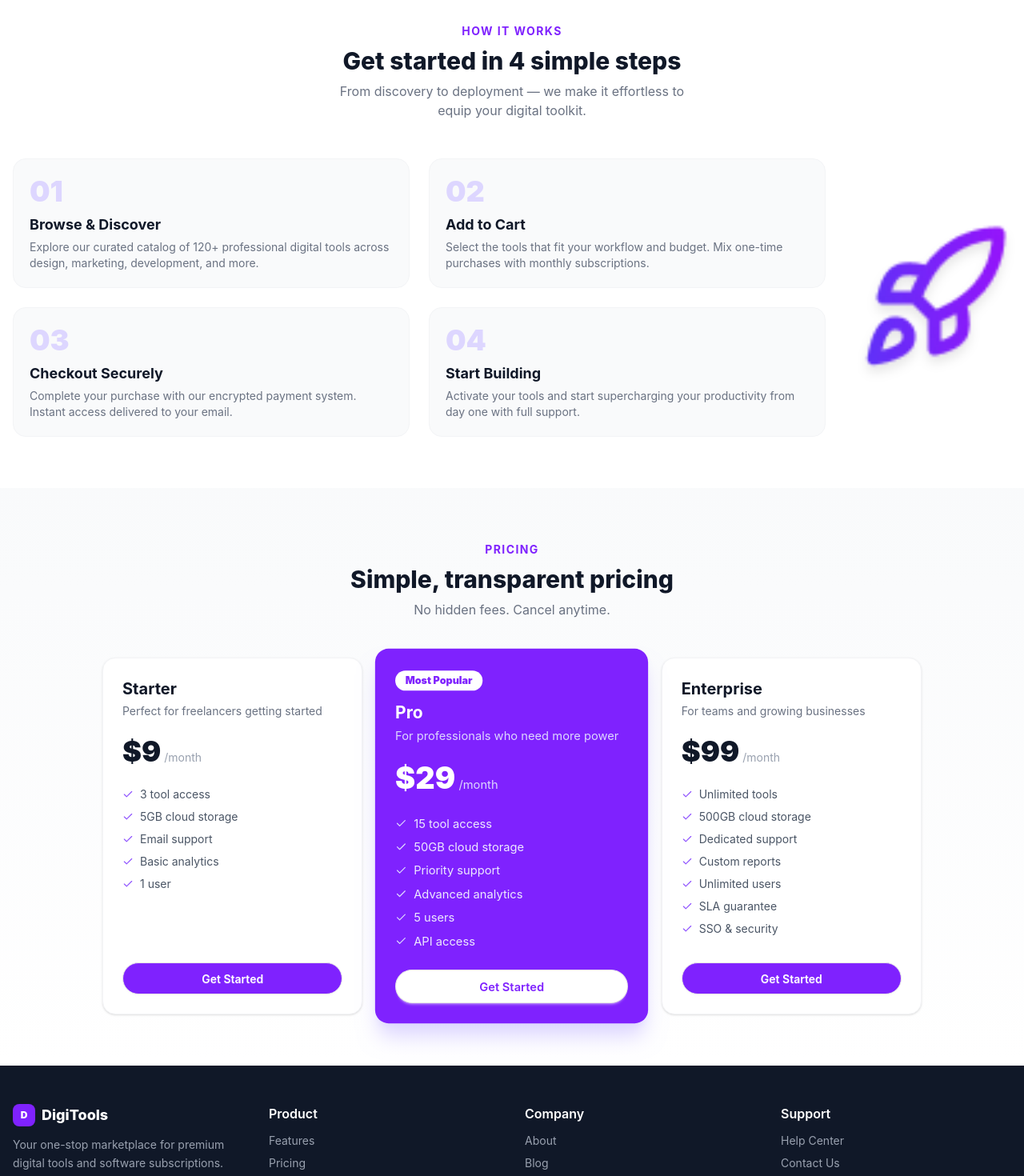
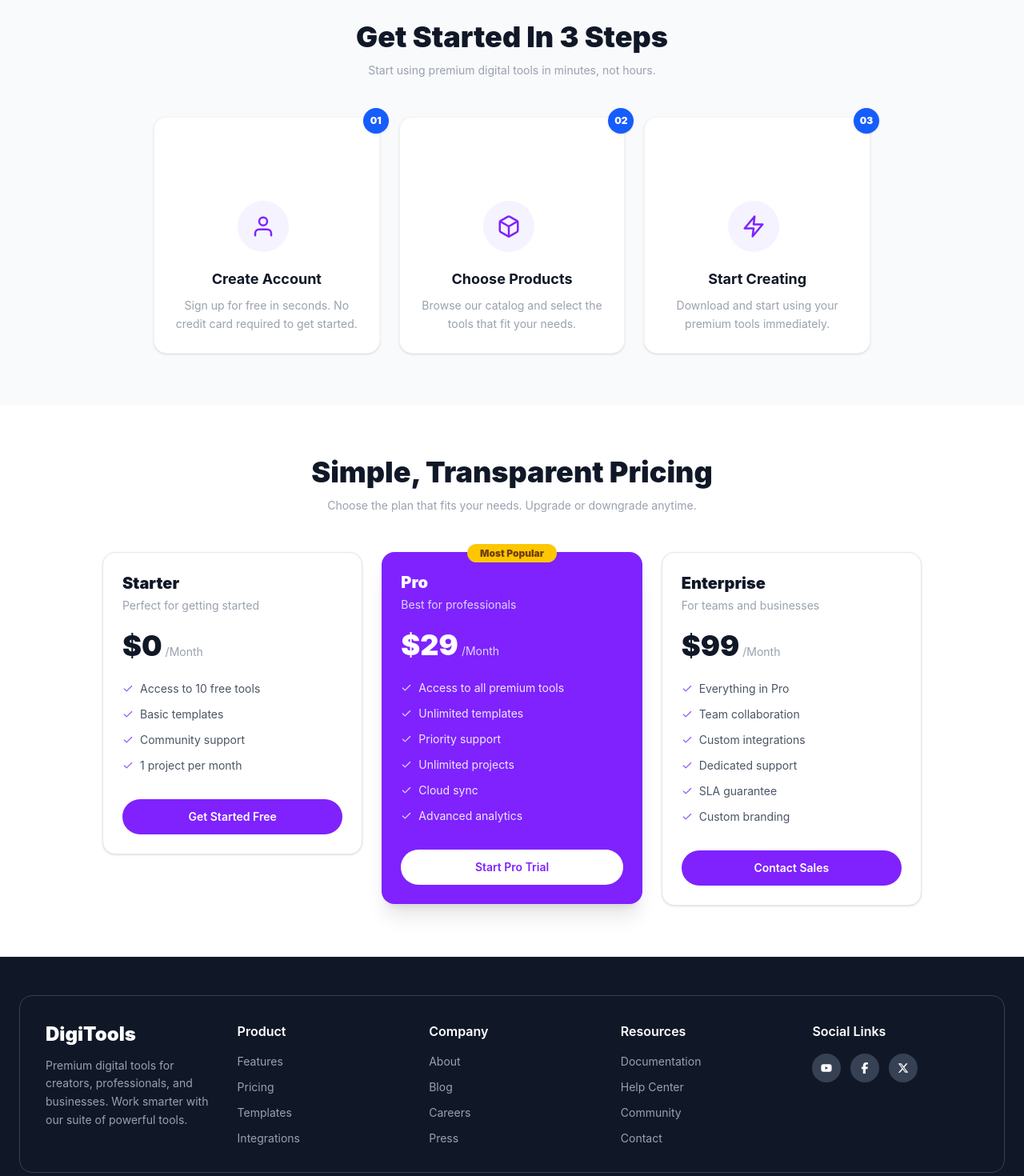
Before and after one commit to NourinDina395/web-course-assignment6, a React (Vite) app: page / in a window 1280 px wide. Shown: the part 2160-3630 px from the top of the page at 80% size. Built offline with nearby package versions, Linux system fonts and the light colour scheme.

Commit message:
completed pricing

```diff
--- a/src/App.jsx
+++ b/src/App.jsx
@@ -7,6 +7,7 @@ import MainSection from "./components/Products/MainSection";
 import Steps from "./components/Steps/Steps";
 import Pricing from "./components/Pricing/Pricing";
 import Footer from "./components/Footer/Footer";
+import CTA from "./components/CTA/CTA";
 import { ToastContainer } from "react-toastify";
 import "react-toastify/dist/ReactToastify.css";
 
--- /dev/null
+++ b/src/components/CTA/CTA.jsx
@@ -0,0 +1,35 @@
+import React from "react";
+
+const CTA = () => {
+  return (
+    <section className="bg-violet-600 py-16">
+      <div className="container mx-auto px-4 text-center">
+        <h2 className="text-4xl font-black text-white mb-4">
+          Ready To Transform Your Workflow?
+        </h2>
+        <p className="text-violet-200 text-sm mb-8 leading-relaxed">
+          Join thousands of professionals who are already using Digitools to work smarter.
+          <br />
+          Start your free trial today.
+        </p>
+
+        {/* Buttons */}
+        <div className="flex items-center justify-center gap-4 mb-6">
+          <button className="bg-white text-violet-600 hover:bg-violet-50 font-semibold px-7 py-3 rounded-full transition-colors text-sm">
+            Explore Products
+          </button>
+          <button className="border border-white text-white hover:bg-violet-700 font-semibold px-7 py-3 rounded-full transition-colors text-sm">
+            View Pricing
+          </button>
+        </div>
+
+        {/* Note */}
+        <p className="text-violet-300 text-xs">
+          14-day free trial • No credit card required • Cancel anytime
+        </p>
+      </div>
+    </section>
+  );
+};
+
+export default CTA;
--- a/src/components/Footer/Footer.jsx
+++ b/src/components/Footer/Footer.jsx
@@ -1,55 +1,101 @@
 import React from "react";
+import { FaYoutube, FaFacebookF, FaXTwitter } from "react-icons/fa6";
 
 const Footer = () => {
   return (
-    <footer className="bg-gray-900 text-gray-400 py-12">
-      <div className="container mx-auto px-4">
-        <div className="grid grid-cols-2 md:grid-cols-4 gap-8 mb-10">
+    <footer className="bg-gray-900">
+
+      {/* Main footer */}
+      <div className="container mx-auto px-6 py-12">
+        <div className="border border-gray-700 rounded-2xl p-8">
+          <div className="grid grid-cols-2 md:grid-cols-5 gap-8">
+
+            {/* Logo & desc */}
             <div className="col-span-2 md:col-span-1">
-            <div className="flex items-center gap-2 mb-3">
-              <div className="w-7 h-7 bg-violet-600 rounded-lg flex items-center justify-center">
-                <span className="text-white font-black text-xs">D</span>
-              </div>
-              <span className="text-white font-extrabold text-lg">DigiTools</span>
-            </div>
-            <p className="text-sm leading-relaxed">
-              Your one-stop marketplace for premium digital tools and software subscriptions.
+              <h3 className="text-white text-2xl font-black mb-3">DigiTools</h3>
+              <p className="text-gray-400 text-sm leading-relaxed">
+                Premium digital tools for creators, professionals, and businesses. Work smarter with our suite of powerful tools.
               </p>
             </div>
 
+            {/* Product */}
             <div>
-            <h4 className="text-white font-semibold mb-3">Product</h4>
-            <ul className="space-y-2 text-sm">
-              {["Features", "Pricing", "Changelog", "Roadmap"].map((l) => (
-                <li key={l}><a href="#" className="hover:text-white transition-colors">{l}</a></li>
-              ))}
+              <h4 className="text-white font-semibold mb-4">Product</h4>
+              <ul className="space-y-3 text-sm text-gray-400">
+                <li><a href="#" className="hover:text-white transition-colors">Features</a></li>
+                <li><a href="#" className="hover:text-white transition-colors">Pricing</a></li>
+                <li><a href="#" className="hover:text-white transition-colors">Templates</a></li>
+                <li><a href="#" className="hover:text-white transition-colors">Integrations</a></li>
               </ul>
             </div>
 
+            {/* Company */}
             <div>
-            <h4 className="text-white font-semibold mb-3">Company</h4>
-            <ul className="space-y-2 text-sm">
-              {["About", "Blog", "Careers", "Press"].map((l) => (
-                <li key={l}><a href="#" className="hover:text-white transition-colors">{l}</a></li>
-              ))}
+              <h4 className="text-white font-semibold mb-4">Company</h4>
+              <ul className="space-y-3 text-sm text-gray-400">
+                <li><a href="#" className="hover:text-white transition-colors">About</a></li>
+                <li><a href="#" className="hover:text-white transition-colors">Blog</a></li>
+                <li><a href="#" className="hover:text-white transition-colors">Careers</a></li>
+                <li><a href="#" className="hover:text-white transition-colors">Press</a></li>
               </ul>
             </div>
 
+            {/* Resources */}
             <div>
-            <h4 className="text-white font-semibold mb-3">Support</h4>
-            <ul className="space-y-2 text-sm">
-              {["Help Center", "Contact Us", "Privacy Policy", "Terms of Service"].map((l) => (
-                <li key={l}><a href="#" className="hover:text-white transition-colors">{l}</a></li>
-              ))}
+              <h4 className="text-white font-semibold mb-4">Resources</h4>
+              <ul className="space-y-3 text-sm text-gray-400">
+                <li><a href="#" className="hover:text-white transition-colors">Documentation</a></li>
+                <li><a href="#" className="hover:text-white transition-colors">Help Center</a></li>
+                <li><a href="#" className="hover:text-white transition-colors">Community</a></li>
+                <li><a href="#" className="hover:text-white transition-colors">Contact</a></li>
               </ul>
+            </div>
+
+            {/* Social Links */}
+            <div>
+              <h4 className="text-white font-semibold mb-4">Social Links</h4>
+              <div className="flex items-center gap-3">
+
+                <a
+                  href="#"
+                  className="w-9 h-9 bg-gray-700 hover:bg-violet-600 rounded-full flex items-center justify-center transition-colors"
+                >
+                  <FaYoutube className="text-white text-sm" />
+                </a>
+
+                <a
+                  href="#"
+                  className="w-9 h-9 bg-gray-700 hover:bg-violet-600 rounded-full flex items-center justify-center transition-colors"
+                >
+                  <FaFacebookF className="text-white text-sm" />
+                </a>
+
+                <a
+                  href="#"
+                  className="w-9 h-9 bg-gray-700 hover:bg-violet-600 rounded-full flex items-center justify-center transition-colors"
+                >
+                  <FaXTwitter className="text-white text-sm" />
+                </a>
+
               </div>
             </div>
 
-        <div className="border-t border-gray-800 pt-6 flex flex-col sm:flex-row justify-between items-center gap-2 text-sm">
-          <p>© 2025 DigiTools. All rights reserved.</p>
-          <p>Built with ❤️ for digital creators everywhere.</p>
           </div>
         </div>
+      </div>
+
+      {/* Bottom bar */}
+      <div className="border-t border-gray-800 py-4">
+        <div className="container mx-auto px-6 flex flex-col sm:flex-row justify-between items-center gap-2 text-xs text-gray-500">
+          <p>© 2026 DigiTools. All rights reserved.</p>
+          <div className="flex items-center gap-4">
+            <a href="#" className="hover:text-white transition-colors">Privacy Policy</a>
+            <a href="#" className="hover:text-white transition-colors">Terms of Service</a>
+            <a href="#" className="hover:text-white transition-colors">Cookies</a>
+          </div>
+        </div>
+      </div>
+
     </footer>
   );
 };
--- a/src/components/Pricing/Pricing.jsx
+++ b/src/components/Pricing/Pricing.jsx
@@ -4,82 +4,122 @@ import { FiCheck } from "react-icons/fi";
 const plans = [
   {
     name: "Starter",
-    price: 9,
-    period: "month",
-    desc: "Perfect for freelancers getting started",
-    features: ["3 tool access", "5GB cloud storage", "Email support", "Basic analytics", "1 user"],
+    desc: "Perfect for getting started",
+    price: 0,
+    period: "Month",
+    features: [
+      "Access to 10 free tools",
+      "Basic templates",
+      "Community support",
+      "1 project per month",
+    ],
     highlighted: false,
+    buttonText: "Get Started Free",
+    buttonStyle: "bg-violet-600 hover:bg-violet-700 text-white",
   },
   {
     name: "Pro",
+    desc: "Best for professionals",
     price: 29,
-    period: "month",
-    desc: "For professionals who need more power",
-    features: ["15 tool access", "50GB cloud storage", "Priority support", "Advanced analytics", "5 users", "API access"],
+    period: "Month",
+    features: [
+      "Access to all premium tools",
+      "Unlimited templates",
+      "Priority support",
+      "Unlimited projects",
+      "Cloud sync",
+      "Advanced analytics",
+    ],
     highlighted: true,
+    buttonText: "Start Pro Trial",
+    buttonStyle: "bg-white hover:bg-gray-100 text-violet-600 font-bold",
   },
   {
     name: "Enterprise",
+    desc: "For teams and businesses",
     price: 99,
-    period: "month",
-    desc: "For teams and growing businesses",
-    features: ["Unlimited tools", "500GB cloud storage", "Dedicated support", "Custom reports", "Unlimited users", "SLA guarantee", "SSO & security"],
+    period: "Month",
+    features: [
+      "Everything in Pro",
+      "Team collaboration",
+      "Custom integrations",
+      "Dedicated support",
+      "SLA guarantee",
+      "Custom branding",
+    ],
     highlighted: false,
+    buttonText: "Contact Sales",
+    buttonStyle: "bg-violet-600 hover:bg-violet-700 text-white",
   },
 ];
 
 const Pricing = () => {
   return (
-    <section id="pricing" className="py-16 bg-gradient-to-b from-gray-50 to-white">
+    <section id="pricing" className="py-16 bg-white">
       <div className="container mx-auto px-4">
+        {/* Header */}
         <div className="text-center mb-12">
-          <span className="text-violet-600 font-bold text-sm uppercase tracking-widest">Pricing</span>
-          <h2 className="text-3xl font-extrabold text-gray-900 mt-2">Simple, transparent pricing</h2>
-          <p className="text-gray-500 mt-2">No hidden fees. Cancel anytime.</p>
+          <h2 className="text-4xl font-black text-gray-900 mb-3">
+            Simple, Transparent Pricing
+          </h2>
+          <p className="text-gray-400 text-sm">
+            Choose the plan that fits your needs. Upgrade or downgrade anytime.
+          </p>
         </div>
 
-        <div className="grid grid-cols-1 md:grid-cols-3 gap-6 max-w-5xl mx-auto">
+        {/* Plans */}
+        <div className="grid grid-cols-1 md:grid-cols-3 gap-6 max-w-5xl mx-auto items-start">
           {plans.map((plan) => (
             <div
               key={plan.name}
-              className={`rounded-2xl p-6 flex flex-col ${
+              className={`rounded-2xl p-6 flex flex-col relative ${
                 plan.highlighted
-                  ? "bg-violet-600 text-white shadow-xl shadow-violet-200 scale-105"
-                  : "bg-white border border-gray-100 shadow-sm text-gray-900"
+                  ? "bg-violet-600 text-white shadow-xl"
+                  : "bg-white border border-gray-200 shadow-sm"
               }`}
             >
-              <div className="mb-5">
-                {plan.highlighted && (
-                  <span className="bg-white text-violet-600 text-xs font-black px-3 py-1 rounded-full mb-3 inline-block">
+              {/* Most Popular badge */}
+              {plan.highlighted && (
+                <div className="absolute -top-3 left-1/2 -translate-x-1/2">
+                  <span className="bg-yellow-400 text-yellow-900 text-xs font-black px-4 py-1 rounded-full">
                     Most Popular
                   </span>
-                )}
-                <h3 className={`text-xl font-bold ${plan.highlighted ? "text-white" : "text-gray-900"}`}>{plan.name}</h3>
-                <p className={`text-sm mt-1 ${plan.highlighted ? "text-violet-200" : "text-gray-500"}`}>{plan.desc}</p>
+                </div>
+              )}
+
+              {/* Plan name */}
+              <h3 className={`text-xl font-black mb-1 ${plan.highlighted ? "text-white" : "text-gray-900"}`}>
+                {plan.name}
+              </h3>
+              <p className={`text-sm mb-5 ${plan.highlighted ? "text-violet-200" : "text-gray-400"}`}>
+                {plan.desc}
+              </p>
+
+              {/* Price */}
+              <div className="mb-6">
+                <span className={`text-4xl font-black ${plan.highlighted ? "text-white" : "text-gray-900"}`}>
+                  ${plan.price}
+                </span>
+                <span className={`text-sm ml-1 ${plan.highlighted ? "text-violet-200" : "text-gray-400"}`}>
+                  /{plan.period}
+                </span>
               </div>
 
-              <div className="mb-6">
-                <span className={`text-4xl font-black ${plan.highlighted ? "text-white" : "text-gray-900"}`}>${plan.price}</span>
-                <span className={`text-sm ml-1 ${plan.highlighted ? "text-violet-200" : "text-gray-400"}`}>/{plan.period}</span>
-              </div>
-
-              <ul className="space-y-2 mb-6 flex-1">
+              {/* Features */}
+              <ul className="space-y-3 mb-8 flex-1">
                 {plan.features.map((f, i) => (
                   <li key={i} className="flex items-center gap-2 text-sm">
                     <FiCheck className={plan.highlighted ? "text-violet-200" : "text-violet-500"} />
-                    <span className={plan.highlighted ? "text-violet-100" : "text-gray-600"}>{f}</span>
+                    <span className={plan.highlighted ? "text-violet-100" : "text-gray-600"}>
+                      {f}
+                    </span>
                   </li>
                 ))}
               </ul>
 
-              <button
-                className={`btn w-full rounded-full ${
-                  plan.highlighted
-                    ? "bg-white text-violet-600 hover:bg-violet-50"
-                    : "bg-violet-600 text-white hover:bg-violet-700"
-                }`}
-              >
-                Get Started
+              {/* Button */}
+              <button className={`w-full py-3 rounded-full font-semibold text-sm transition-colors ${plan.buttonStyle}`}>
+                {plan.buttonText}
               </button>
             </div>
           ))}
--- a/src/components/Products/MainSection.jsx
+++ b/src/components/Products/MainSection.jsx
@@ -56,7 +56,7 @@ const MainSection = ({ productsPromise, cartItems, setCartItems }) => {
                 onClick={() => setActiveTab("products")}
                 className={`px-6 py-2 text-sm font-semibold rounded-full transition-colors ${
                   activeTab === "products"
-                    ? "bg-violet-600 text-white shadow"
+                    ? "bg-blue-600 text-white shadow"
                     : "text-gray-600 hover:text-gray-900"
                 }`}
               >
@@ -70,7 +70,7 @@ const MainSection = ({ productsPromise, cartItems, setCartItems }) => {
                     : "text-gray-600 hover:text-gray-900"
                 }`}
               >
-                Cart ({cartItems.length})
+                Carts ({cartItems.length})
               </button>
             </div>
           </div>
--- a/src/components/Steps/Steps.jsx
+++ b/src/components/Steps/Steps.jsx
@@ -1,57 +1,63 @@
 import React from "react";
-import rocketImg from "../../assets/rocket.png";
+import { FiUser, FiBox, FiZap } from "react-icons/fi";
 
 const steps = [
   {
     number: "01",
-    title: "Browse & Discover",
-    desc: "Explore our curated catalog of 120+ professional digital tools across design, marketing, development, and more.",
+    icon: <FiUser className="text-violet-600 text-3xl" />,
+    title: "Create Account",
+    desc: "Sign up for free in seconds. No credit card required to get started.",
   },
   {
     number: "02",
-    title: "Add to Cart",
-    desc: "Select the tools that fit your workflow and budget. Mix one-time purchases with monthly subscriptions.",
+    icon: <FiBox className="text-violet-600 text-3xl" />,
+    title: "Choose Products",
+    desc: "Browse our catalog and select the tools that fit your needs.",
   },
   {
     number: "03",
-    title: "Checkout Securely",
-    desc: "Complete your purchase with our encrypted payment system. Instant access delivered to your email.",
-  },
-  {
-    number: "04",
-    title: "Start Building",
-    desc: "Activate your tools and start supercharging your productivity from day one with full support.",
+    icon: <FiZap className="text-violet-600 text-3xl" />,
+    title: "Start Creating",
+    desc: "Download and start using your premium tools immediately.",
   },
 ];
 
 const Steps = () => {
   return (
-    <section id="steps" className="py-16 bg-white">
+    <section id="steps" className="py-16 bg-gray-50">
       <div className="container mx-auto px-4">
+        {/* Header */}
         <div className="text-center mb-12">
-          <span className="text-violet-600 font-bold text-sm uppercase tracking-widest">How It Works</span>
-          <h2 className="text-3xl font-extrabold text-gray-900 mt-2">
-            Get started in 4 simple steps
+          <h2 className="text-4xl font-black text-gray-900 mb-3">
+            Get Started In 3 Steps
           </h2>
-          <p className="text-gray-500 mt-2 max-w-md mx-auto">
-            From discovery to deployment — we make it effortless to equip your digital toolkit.
+          <p className="text-gray-400 text-sm">
+            Start using premium digital tools in minutes, not hours.
           </p>
         </div>
 
-        <div className="flex flex-col lg:flex-row gap-10 items-center">
-          <div className="flex-1 grid grid-cols-1 sm:grid-cols-2 gap-6">
-            {steps.map((step) => (
-              <div key={step.number} className="p-5 rounded-2xl border border-gray-100 bg-gray-50 hover:border-violet-200 hover:bg-violet-50 transition-colors">
-                <span className="text-4xl font-black text-violet-200">{step.number}</span>
-                <h3 className="font-bold text-gray-900 text-lg mt-2 mb-1">{step.title}</h3>
-                <p className="text-gray-500 text-sm">{step.desc}</p>
+        {/* Steps grid */}
+        <div className="grid grid-cols-1 md:grid-cols-3 gap-6 max-w-4xl mx-auto">
+          {steps.map((step) => (
+            <div
+              key={step.number}
+              className="bg-white rounded-2xl p-6 relative border border-gray-100 shadow-sm"
+            >
+              {/* Step number badge */}
+              <div className="absolute -top-3 -right-3 w-8 h-8 bg-blue-600 text-white text-xs font-black rounded-full flex items-center justify-center shadow">
+                {step.number}
               </div>
-            ))}
-          </div>
 
-          <div className="flex-shrink-0 hidden lg:block">
-            <img src={rocketImg} alt="Launch" className="w-48 drop-shadow-xl" />
-          </div>
+              {/* Icon circle */}
+              <div className="w-16 h-16 bg-violet-50 rounded-full flex items-center justify-center mb-5 m-20">
+                {step.icon}
+              </div>
+
+              {/* Text */}
+              <h3 className="text-center font-bold text-gray-900 text-lg mb-2">{step.title}</h3>
+              <p className="text-center text-gray-400 text-sm leading-relaxed">{step.desc}</p>
+            </div>
+          ))}
         </div>
       </div>
     </section>
```
Lines whose indentation alone changed are shown as unchanged.
